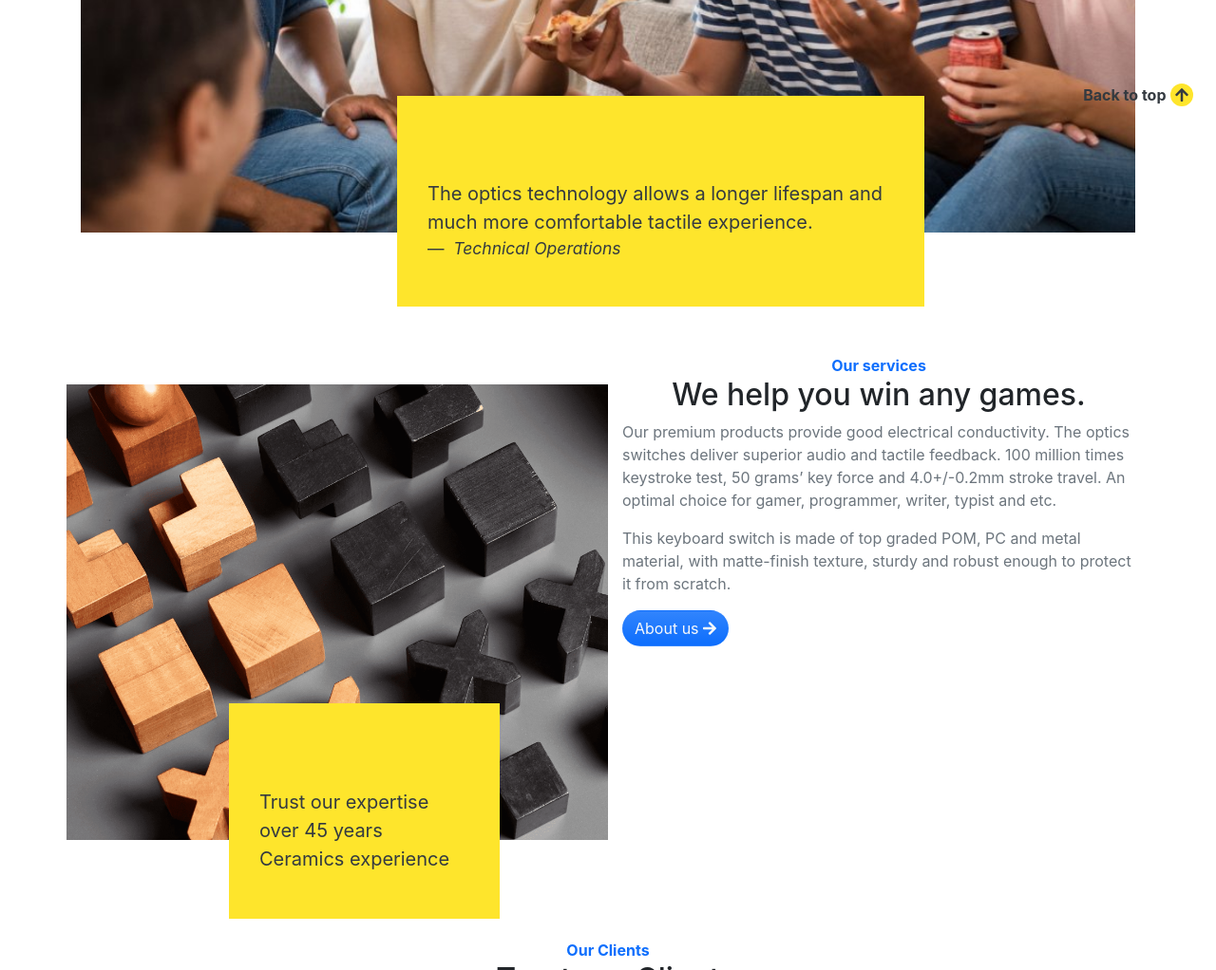
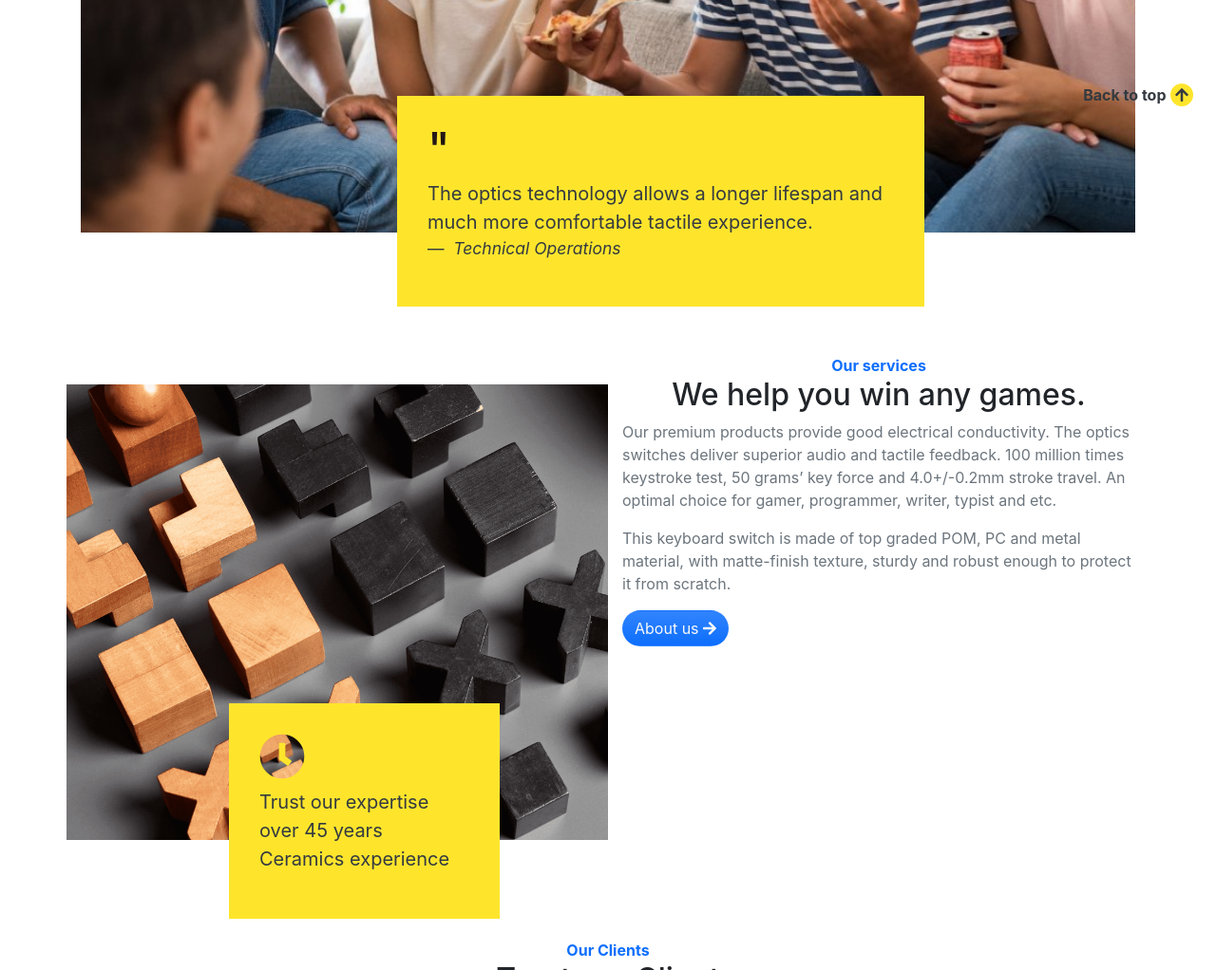
Before and after one commit to mcseptian/bootstrap-plate, a website: page index.html in a window 1280 px wide. Shown: the part 680-1702 px from the top of the page at 95% size. Drawn offline with nearby package versions, Linux system fonts and the light colour scheme.

Commit message:
chore(build): background text fill on card__title.

```diff
--- a/assets/scss/project/_card.scss
+++ b/assets/scss/project/_card.scss
@@ -1,12 +1,17 @@
 .card__wrapper {
   .card__title {
+    background-position: center;
+    background-repeat: no-repeat;
+    background-size: cover;
     background-clip: text;
     -webkit-background-clip: text;
-    color: transparent;
+    -webkit-text-fill-color: transparent;
+    color: black;
     line-height: 1;
     font-size: 3rem;
     font-weight: 500;
     text-decoration: none;
+    text-align: left;
   }
   position: absolute;
   top: 70%;
--- a/index.html
+++ b/index.html
@@ -117,7 +117,7 @@
   style="background-image: url(assets/design/hero-image.jpg);"
 >
   <div class="card__wrapper col-sm-12 col-md-6 col-lg-6 mb-5">
-    <h3 class="card__title">"</h3>
+    <h3 class="card__title" style="background-image: url(assets/design/hero-image.jpg);">"</h3>
     <blockquote class="blockquote">
       <p class="mb-0 text-dark text-bold">
         The optics technology allows a longer lifespan and much more comfortable
@@ -133,7 +133,7 @@
   <article class="row" id="#about">
   <div class="col-sm-12 col-md-6 col-lg-6 mb-5 hero" style="background-image: url(assets/design/about-background.png);">
     <div class="card__wrapper">
-      <h3 class="card__title"><i class="fa fa-clock"></i></h3>
+      <h3 class="card__title" style="background-image: url(assets/design/about-background.png);"><i class="fa fa-clock"></i></h3>
       <blockquote class="blockquote">
         <p class="mb-0 text-dark text-bold">Trust our expertise over 45 years Ceramics experience</p>
       </blockquote>
```
Also changed, not shown: assets/css/style.min.css, 3 other files.
